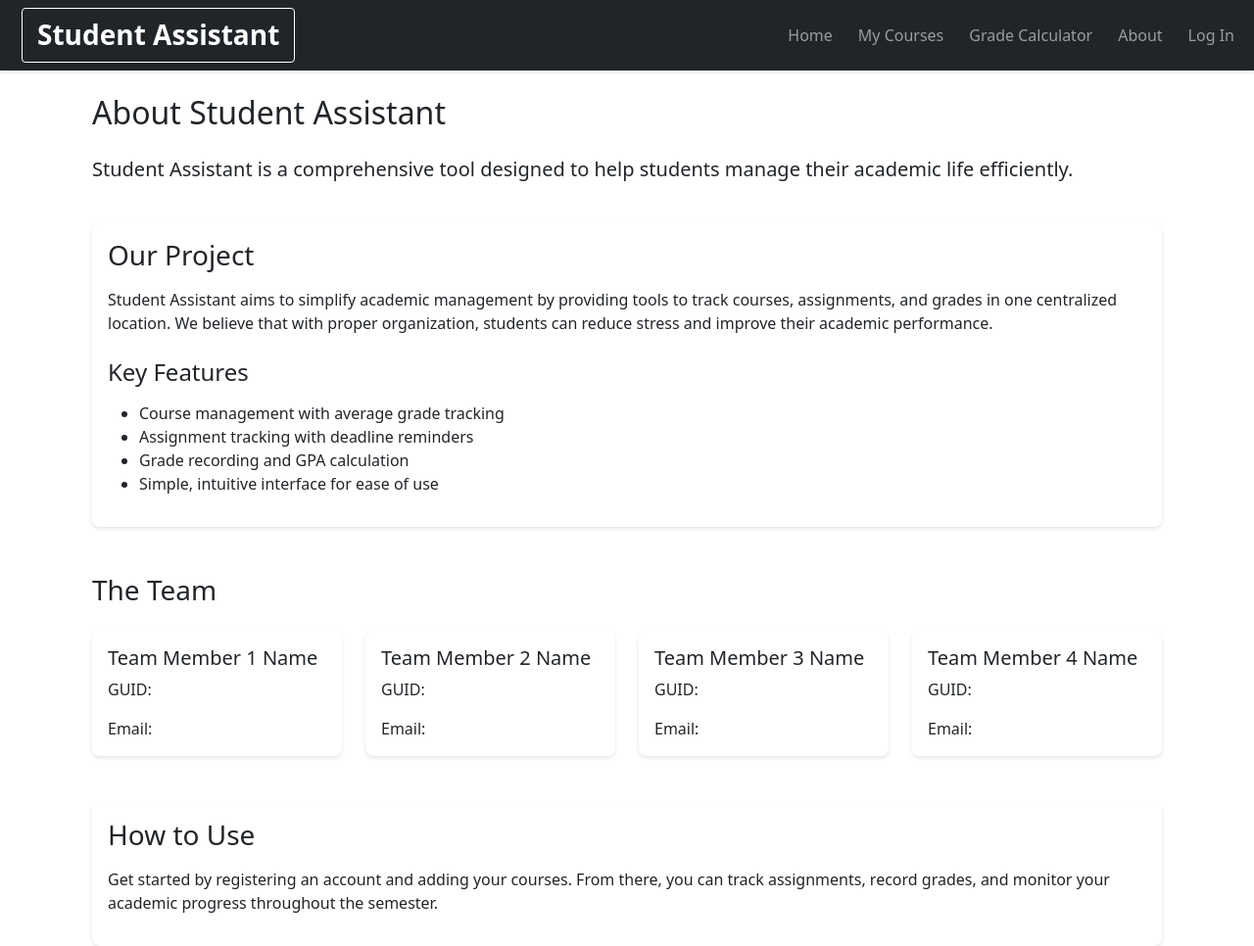
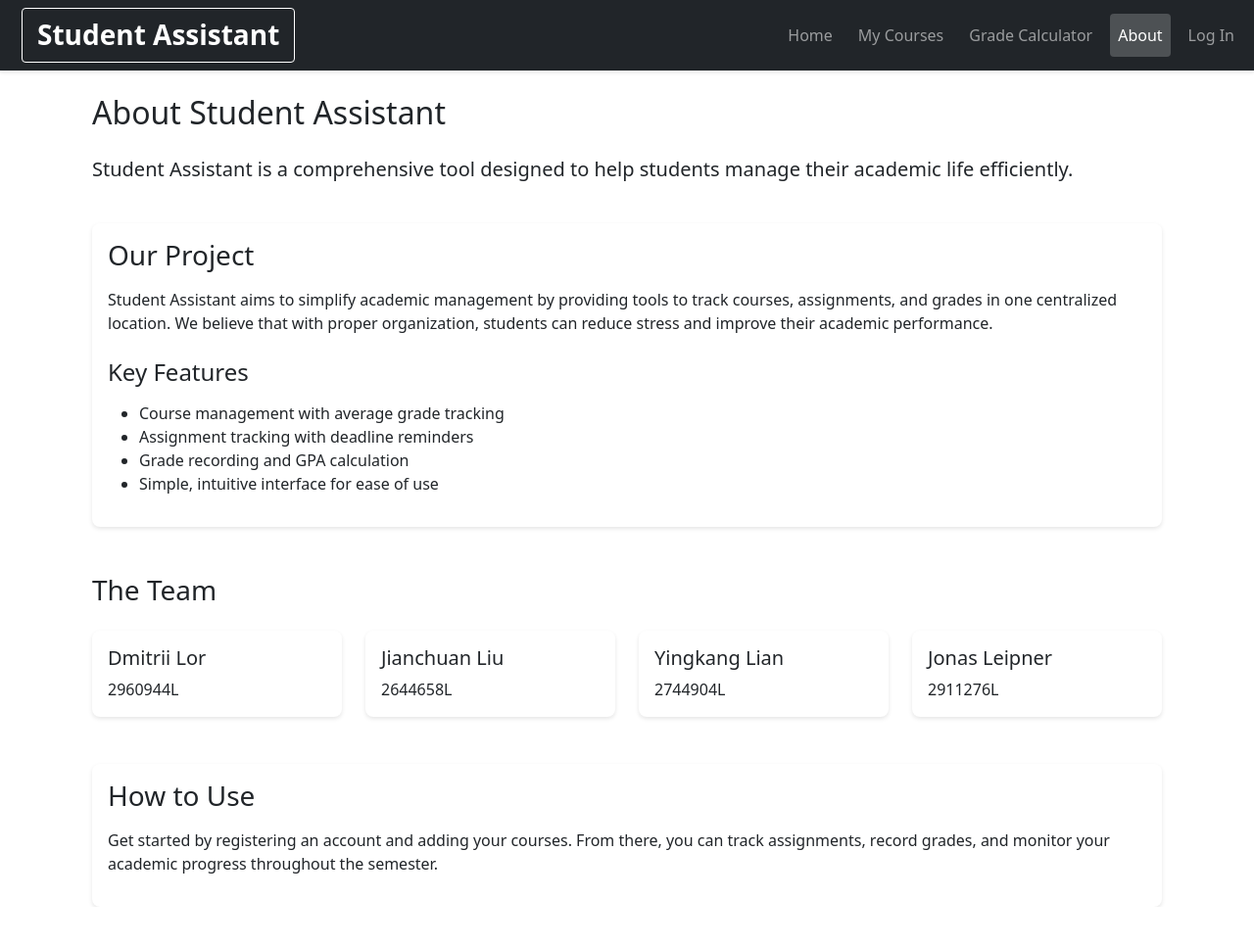
Before and after one commit to lordmitrii/StudentAssistant, a Django app: page /about/ in a window 1280 px wide. Shown: the whole page at 98% size. After the commit the page ends 926 px from the top, so only its background shows below. Run offline with Django 5.2, Linux system fonts and the light colour scheme.

Commit message:
Added active navigation highlight and updated team member details in about page

```diff
--- /dev/null
+++ b/static/js/active_nav.js
@@ -0,0 +1,29 @@
+document.addEventListener("DOMContentLoaded", function() {
+    const currentPath = window.location.pathname;
+
+    const navLinks = document.querySelectorAll('.navbar-nav .nav-link');
+
+    navLinks.forEach(link => {
+        const linkHref = link.getAttribute('href');
+
+        if ((linkHref === '/' || linkHref.includes('home')) &&
+            (currentPath === '/' || currentPath === '/assistant_app/')) {
+            link.classList.add('active');
+        }
+        else if (currentPath.includes('courses') && linkHref.includes('courses')) {
+            link.classList.add('active');
+        }
+        else if (currentPath.includes('calculator') && linkHref.includes('calculator')) {
+            link.classList.add('active');
+        }
+        else if (currentPath.includes('about') && linkHref.includes('about')) {
+            link.classList.add('active');
+        }
+        else if (currentPath.includes('account') && linkHref.includes('account')) {
+            link.classList.add('active');
+        }
+        else if (currentPath.includes('login') && linkHref.includes('login')) {
+            link.classList.add('active');
+        }
+    });
+});
--- a/static/style.css
+++ b/static/style.css
@@ -5,16 +5,6 @@ html {
 body {
     margin: 0;
     padding: 0;
-}
-
-header {
-    background-color: #000000;
-    padding: 10px 20px;
-    display: flex;
-    align-items: center;
-    justify-content: space-between;
-    color: white;
-
 }
 
 .custom-container {
@@ -104,6 +94,12 @@ nav a:hover {
     background-color: #5a6268;
 }
 
+.navbar-nav .nav-link.active {
+    color: #fff;
+    background-color: rgba(255, 255, 255, 0.2);
+    border-radius: 4px;
+}
+
 /* Responsive Design */
 @media (max-width: 768px) {
     .navbar-nav {
--- a/templates/assistant_app/about.html
+++ b/templates/assistant_app/about.html
@@ -42,13 +42,12 @@
     </div>
 
     <div class="row">
-        <!-- Team member cards - 4 creators -->
+        <!--- Team members --->
         <div class="col-md-3 mb-4">
             <div class="card h-100">
                 <div class="card-body">
-                    <h5 class="card-title">Team Member 1 Name</h5>
-                    <p class="card-text">GUID: </p>
-                    <p class="card-text">Email: </p>
+                    <h5 class="card-title">Dmitrii Lor</h5>
+                    <p class="card-text">2960944L</p>
                 </div>
             </div>
         </div>
@@ -56,9 +55,8 @@
         <div class="col-md-3 mb-4">
             <div class="card h-100">
                 <div class="card-body">
-                    <h5 class="card-title">Team Member 2 Name</h5>
-                    <p class="card-text">GUID: </p>
-                    <p class="card-text">Email: </p>
+                    <h5 class="card-title">Jianchuan Liu</h5>
+                    <p class="card-text">2644658L</p>
                 </div>
             </div>
         </div>
@@ -66,9 +64,8 @@
         <div class="col-md-3 mb-4">
             <div class="card h-100">
                 <div class="card-body">
-                    <h5 class="card-title">Team Member 3 Name</h5>
-                    <p class="card-text">GUID: </p>
-                    <p class="card-text">Email: </p>
+                    <h5 class="card-title">Yingkang Lian</h5>
+                    <p class="card-text">2744904L</p>
                 </div>
             </div>
         </div>
@@ -76,9 +73,8 @@
         <div class="col-md-3 mb-4">
             <div class="card h-100">
                 <div class="card-body">
-                    <h5 class="card-title">Team Member 4 Name</h5>
-                    <p class="card-text">GUID: </p>
-                    <p class="card-text">Email: </p>
+                    <h5 class="card-title">Jonas Leipner</h5>
+                    <p class="card-text">2911276L</p>
                 </div>
             </div>
         </div>
--- a/templates/assistant_app/base.html
+++ b/templates/assistant_app/base.html
@@ -47,13 +47,13 @@
             </div>
         </div>
         </nav>
-    </header>
 
     <main class="container mt-4">
         {% block content %}{% endblock %}
     </main>
 
     <script src="https://cdn.jsdelivr.net/npm/bootstrap@5.3.3/dist/js/bootstrap.bundle.min.js" integrity="sha384-YvpcrYf0tY3lHB60NNkmXc5s9fDVZLESaAA55NDzOxhy9GkcIdslK1eN7N6jIeHz" crossorigin="anonymous"></script>
+    <script src="{% static 'js/active_nav.js' %}"></script>
     {% block js_block %}
     {% endblock %}
 </body>
```
Also changed, not shown: templates/assistant_app/account.html (+6 -6 lines).
